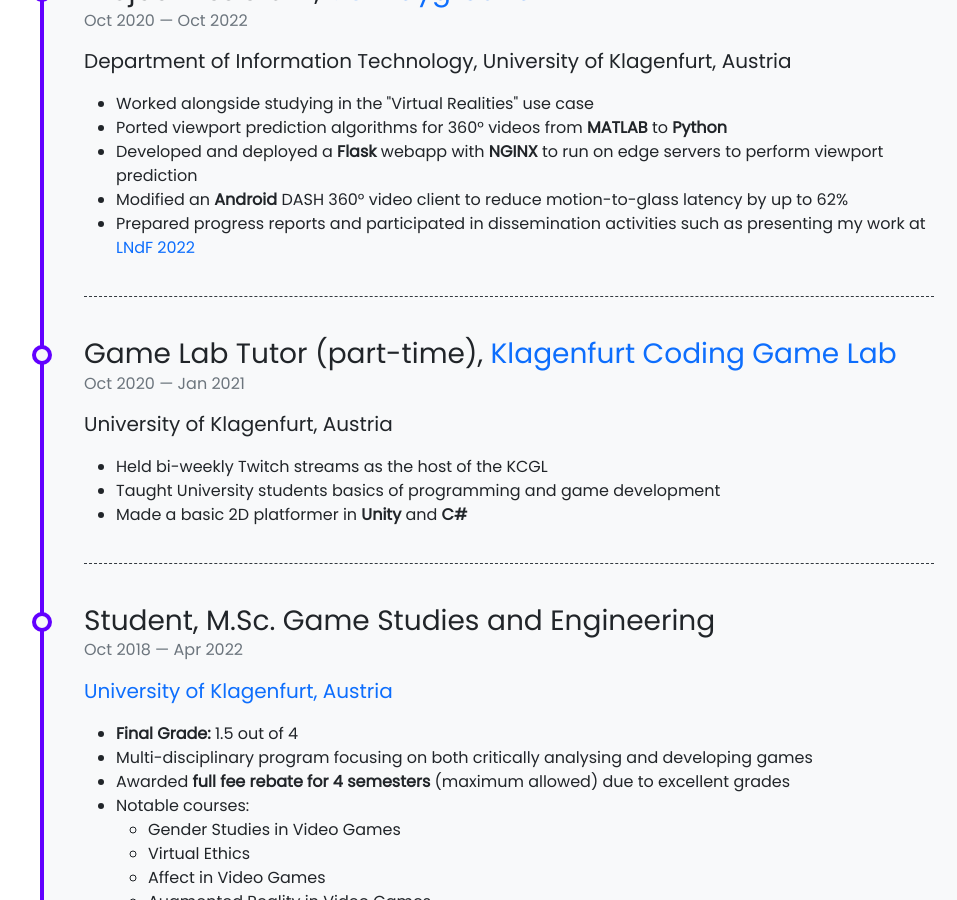
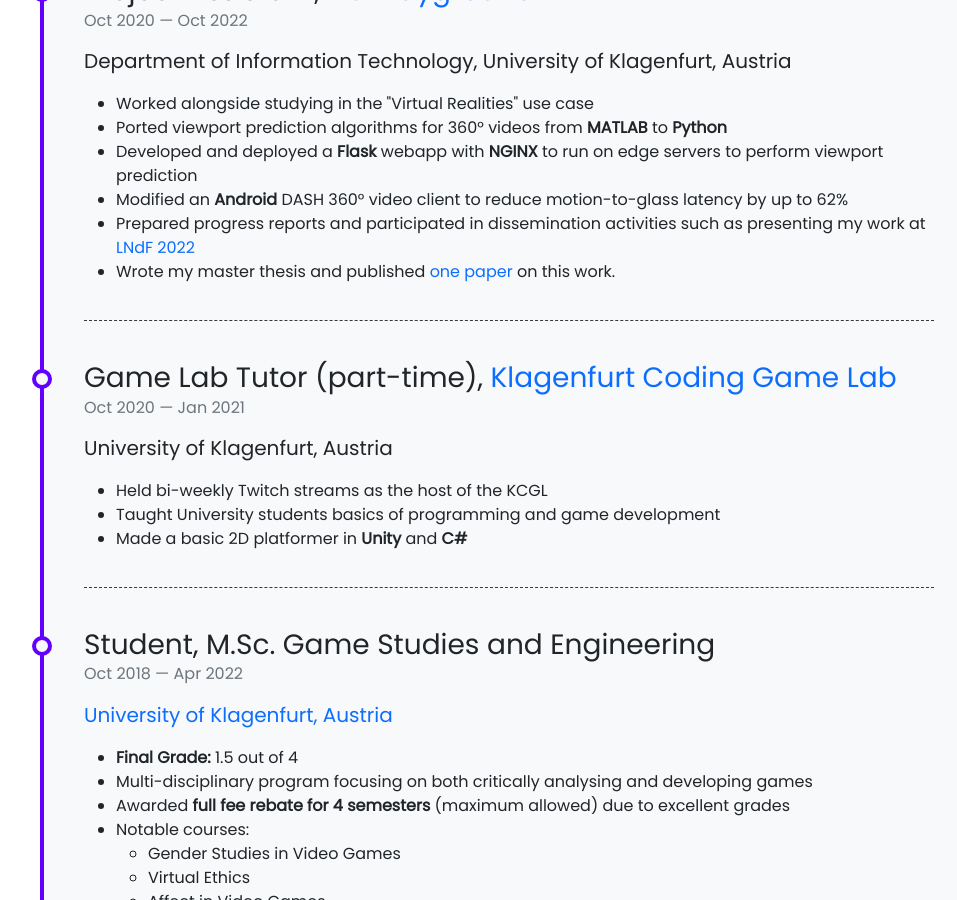
Before and after one commit to shivivats/shivivats.github.io, a Jekyll site: the page built from pages/about.md, in a window 1280 px wide and 900 px high, scrolled down 1767 px. Shown: the whole window, without its empty margins (131-1088 px from the left). Built offline with Jekyll 4.4.1, drawn with Linux system fonts in a browser that asks for light colours; emoji names are drawn with the system emoji font.

Commit message:
added ref to seaware paper in timeline

```diff
--- a/_data/timeline.yml
+++ b/_data/timeline.yml
@@ -21,6 +21,7 @@
                   <li>Developed and deployed a <strong>Flask</strong> webapp with <strong>NGINX</strong> to run on edge servers to perform viewport prediction</li>
                   <li>Modified an <strong>Android</strong> DASH 360° video client to reduce motion-to-glass latency by up to 62%</li>
                   <li>Prepared progress reports and participated in dissemination activities such as presenting my work at <a href="https://langenachtderforschung.at/bundesland/2">LNdF 2022</a></li>
+                  <li>Wrote my master thesis and published <a href="/academic-work/07-seaware">one paper</a> on this work.</li>
                 </ul>
 
 - title: Game Lab Tutor (part-time), <a href="https://kcgl.aau.at/">Klagenfurt Coding Game Lab</a>
```
